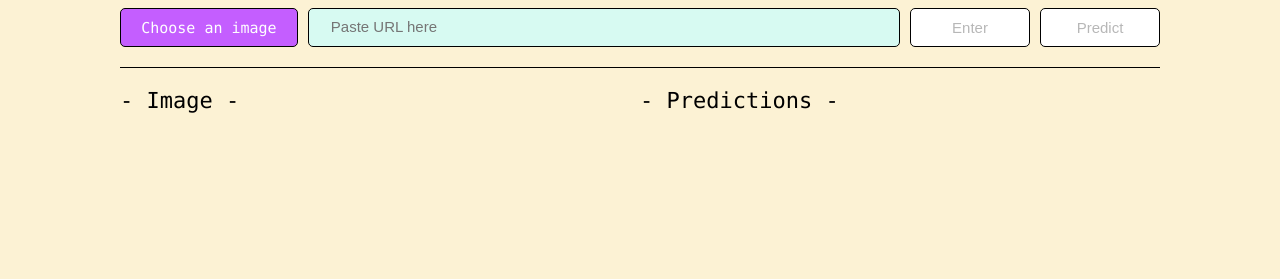
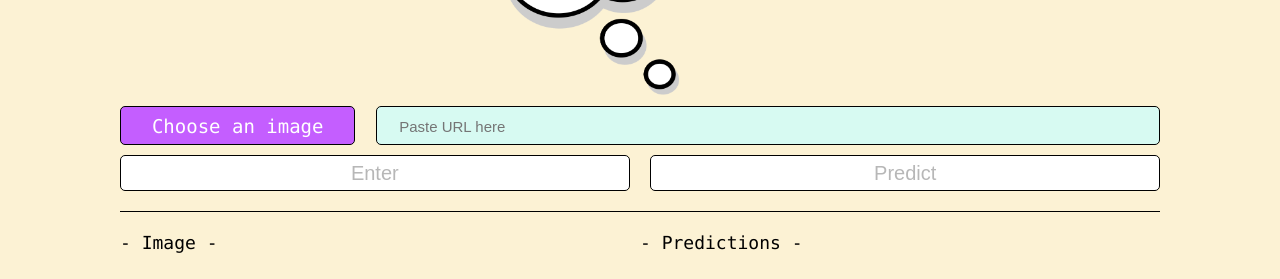
Before and after one commit to pea-nut-z/sneakers-image-classification, a website: page index.html in a window 1280 px wide. Shown: the part 366-645 px from the top of the page. Drawn offline with nearby package versions, Linux system fonts and the light colour scheme.

Commit message:
fixed style

```diff
--- a/public/styles.css
+++ b/public/styles.css
@@ -5,7 +5,7 @@
   --phone: 480px;
    */
 
-@media screen and (max-width: 1140px) {
+@media screen and (max-width: 1320px) {
   #title-msg-container {
     flex-direction: column !important;
   }
@@ -168,7 +168,7 @@ a:active {
   border: 1px solid black;
   background-color: rgb(196, 94, 255);
   color: white;
-  font-size: 15px;
+  font-size: 19px;
   cursor: pointer;
 }
 #url-input {
@@ -179,6 +179,7 @@ a:active {
   border-radius: 5px;
   background-color: rgb(215, 250, 242);
   text-indent: 10px;
+  font-size: 20px;
 }
 #url-input:focus {
   background-color: rgb(215, 250, 242);
@@ -207,7 +208,7 @@ a:active {
   width: 50%;
   height: 100%;
   margin-left: 10px;
-  font-size: 15px;
+  font-size: 20px;
 }
 .btn:focus {
   outline: none !important;
```
